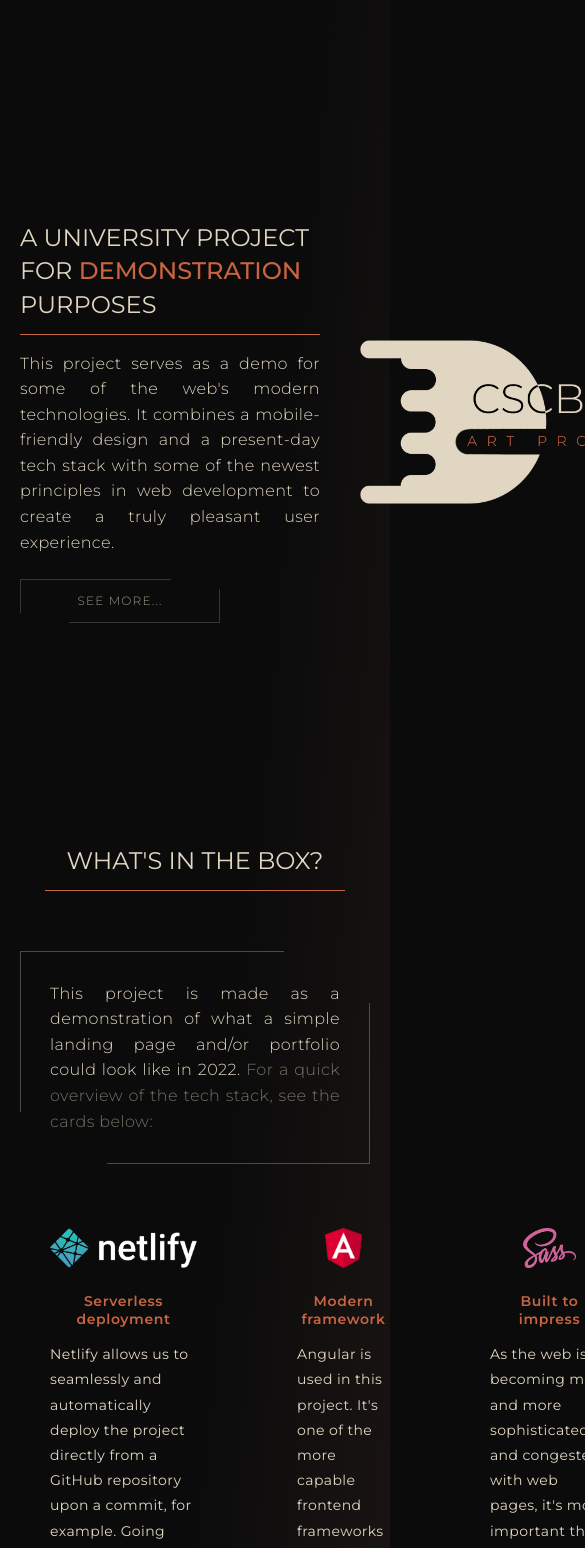
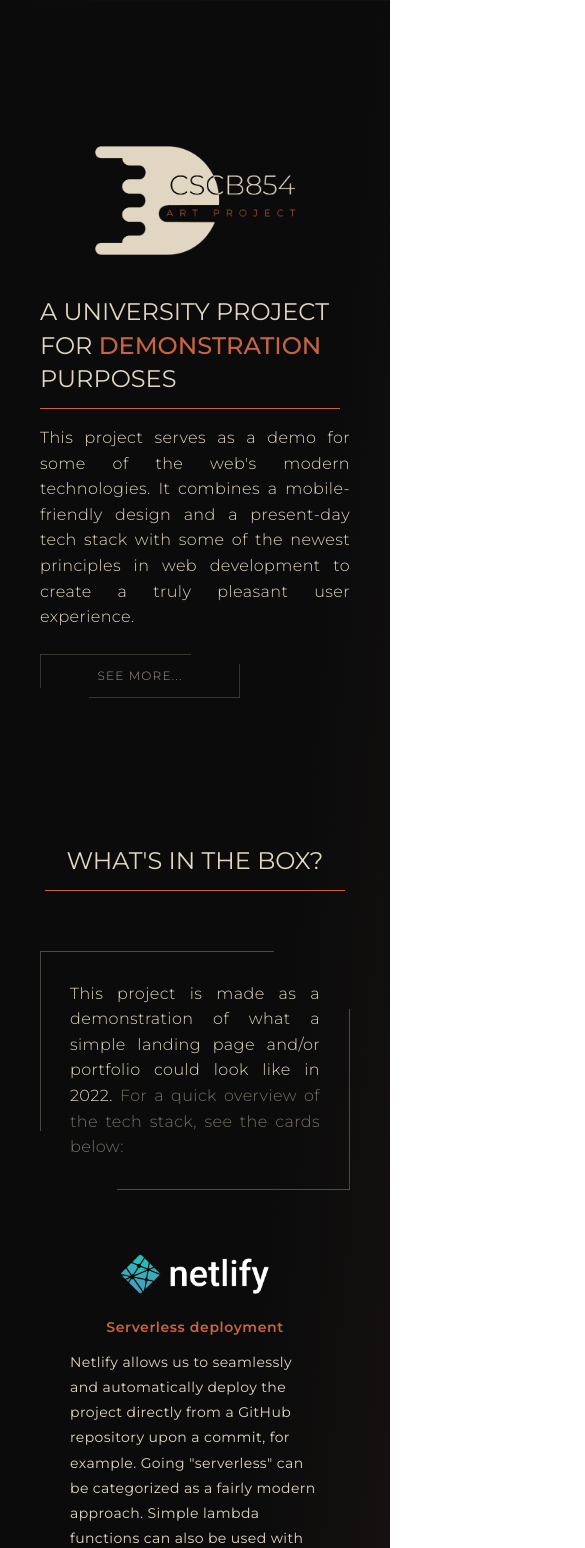
Before and after one commit to dimitar-stanevv/cscb854-project, an Angular app: page / in a window 390 px wide. Shown: the top 1548 px of the page, 585 px wide, since content can reach past the window. Built offline with nearby package versions, Linux system fonts and the light colour scheme; what angular-svg-icon would draw is missing.

Commit message:
Design for responsive (partial)

```diff
--- a/src/app/app.component.html
+++ b/src/app/app.component.html
@@ -10,7 +10,7 @@
     </figure>
   </section>
 </div>
-<div class="page" id="page2" #page2>
+<div id="page2" #page2>
   <section class="container">
     <h2 id="test" class="heading centered" scrollAnimation="fade-up" [delay]="200">What's in the box?</h2>
     <div class="text-box" scrollAnimation="grow" [delay]="300">
@@ -62,8 +62,8 @@
     </div>
   </section>
 </div>
-<div class="page" id="page3" #page3>
-  <section class="container row">
+<div id="page3" #page3>
+  <section id="serverlessSection" class="container row">
     <section>
       <h2 class="title">Serverless development with <strong>Netlify.</strong></h2>
       <p class="text">
@@ -80,7 +80,7 @@
     </figure>
   </section>
 </div>
-<div class="page" id="page4" #page4>
+<div id="page4" #page4>
   <section class="container row">
     <section class="section-left">
       <h2 class="heading">
--- a/src/app/app.component.scss
+++ b/src/app/app.component.scss
@@ -4,6 +4,9 @@
 #headerSection {
   #headerLeft {
     padding-right: 40px;
+    @include mobile {
+      padding-right: 0;
+    }
     custom-button {
       display: block;
       margin-top: 24px;
@@ -15,6 +18,22 @@
     justify-content: center;
     img#mainLogo {
       width: 300px;
+      @include tablet {
+        width: 160px;
+      }
+      @include mobile {
+        width: 200px;
+      }
+    }
+  }
+  @include mobile {
+    #headerLeft {
+      order: 2;
+    }
+    #headerRight {
+      order: 1;
+      align-items: center;
+      margin-bottom: 40px;
     }
   }
 }
@@ -33,15 +52,40 @@
     flex: 1;
     &:not(:last-child) {
       margin-right: 40px;
+      @include mobile {
+        margin-right: 0;
+        margin-bottom: 20px;
+      }
     }
   }
 }
 
 #page3 {
+  margin: 90px 0;
+  @include mobile {
+    margin: 40px 0;
+    #serverlessSection {
+      > section {
+        order: 2;
+      }
+      > figure {
+        order: 1;
+        margin-bottom: 40px;
+        margin-left: 0;
+        text-align: center;
+        img {
+          max-width: 100%;
+        }
+      }
+    }
+  }
   .container.row {
     figure {
       margin-left: 80px;
       padding-top: 40px;
+      @include mobile {
+        padding-top: 0;
+      }
       img {
         max-width: 360px;
         opacity: 0.1;
@@ -52,16 +96,26 @@
     margin-top: 20px;
     custom-input {
       width: 270px;
+      @include mobile {
+        width: 100%;
+      }
       display: block;
     }
     button {
       margin-left: 20px;
+      @include mobile {
+        margin-left: 0;
+        margin-top: 20px;
+      }
     }
   }
 }
 
 #page4 {
   margin-top: 140px;
+  @include mobile {
+    margin-top: 40px;
+  }
   .container.row {
     align-items: center;
     margin-bottom: 20px;
@@ -72,16 +126,25 @@
   .section-left {
     p {
       padding-right: 40px;
+      @include mobile {
+        padding-right: 0;
+      }
     }
   }
   .section-right {
     margin-left: 20px;
+    @include mobile {
+      margin-left: 0;
+    }
   }
   .card {
     .card-content {
       text-align: center;
       img {
         width: 96px;
+        @include mobile {
+          width: 64px;
+        }
         filter: grayscale(30%);
         opacity: 0.8
       }
@@ -96,6 +159,11 @@
   .grid {
     display: grid;
     grid-template-columns: auto auto auto auto;
+    @include tablet {
+      grid-template-columns: auto auto;
+    } @include mobile {
+      grid-template-columns: auto auto;
+    }
     gap: 20px;
   }
 }
--- a/src/styles.scss
+++ b/src/styles.scss
@@ -84,7 +84,7 @@ button {
     pointer-events: none;
   }
   &:hover {
-    transform: scale(1.2);
+    transform: scale(1.1);
     opacity: 1;
   }
   &:active {
@@ -297,6 +297,9 @@ button {
 .row {
   display: flex;
   flex-direction: row;
+  @include mobile {
+    flex-direction: column;
+  }
 }
 
 .page {
@@ -345,7 +348,7 @@ button {
   max-width: 1000px;
   width: 100%;
   margin: 0 auto;
-  padding: 0 20px;
+  padding: 0 40px;
 }
 
 .custom-anim {
```
